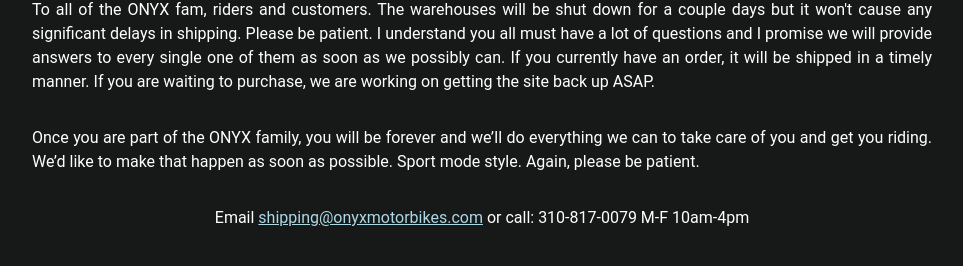
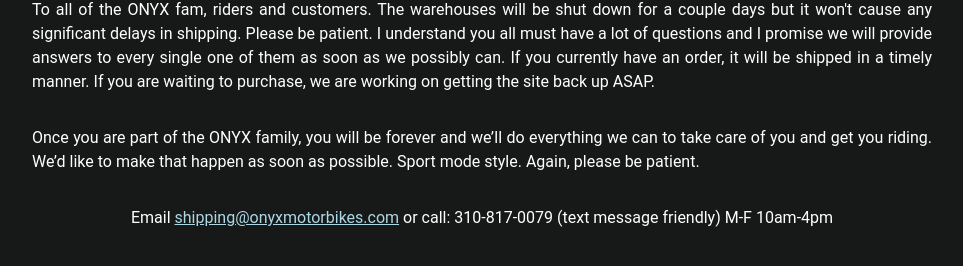
Before and after one commit to dontplaywithmeonyx/construction, a plain HTML site: page index.html in a window 1280 px wide. Shown: the part 336-602 px from the top of the page, without its empty margins (158-1121 px from the left). Drawn offline with Linux system fonts and the light colour scheme.

Commit message:
Update index.html

```diff
--- a/index.html
+++ b/index.html
@@ -14,7 +14,7 @@
 
       <p>To all of the ONYX fam, riders and customers. The warehouses will be shut down for a couple days but it won't cause any significant delays in shipping. Please be patient. I understand you all must have a lot of questions and I promise we will provide answers to every single one of them as soon as we possibly can. If you currently have an order, it will be shipped in a timely manner. If you are waiting to purchase, we are working on getting the site back up ASAP.</p>
       <p>Once you are part of the ONYX family, you will be forever and we’ll do everything we can to take care of you and get you riding. We’d like to make that happen as soon as possible. Sport mode style. Again, please be patient.</p>
-      <p>Email <a href="mailto:shipping@onyxmotorbikes.com">shipping@onyxmotorbikes.com</a> or call: 310-817-0079 M-F 10am-4pm</p>
+      <p>Email <a href="mailto:shipping@onyxmotorbikes.com">shipping@onyxmotorbikes.com</a> or call: 310-817-0079 (text message friendly) M-F 10am-4pm</p>
     </main>
   </body>
 </html>
```
